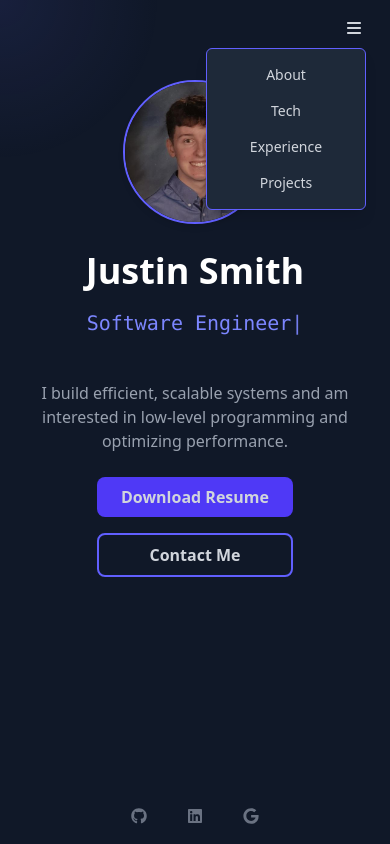
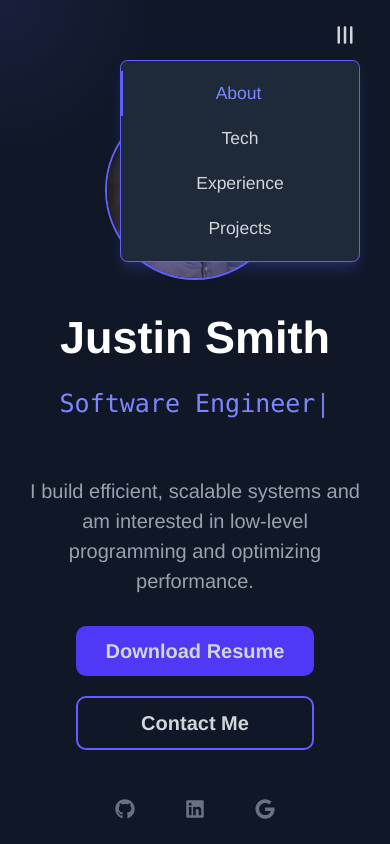
Before and after one commit to justnsmith/justnsmith.github.io, a React (Vite) app: page / in a window 390 px wide. Both pictures are taken after a click on the button "Toggle menu". Shown: the top 844 px of the page. Built offline with nearby package versions, Linux system fonts and the light colour scheme.

Commit message:
mobile update

```diff
--- a/src/App.tsx
+++ b/src/App.tsx
@@ -4,6 +4,7 @@ import About from "./components/About";
 import TechStack from "./components/TechStack";
 import Experience from "./components/Experience";
 import Projects from "./components/Projects";
+import "./styles/global.css";
 
 // Hook to track mouse position
 function useMousePosition() {
--- a/src/components/Hero.tsx
+++ b/src/components/Hero.tsx
@@ -13,6 +13,43 @@ export default function Hero() {
     const [isDeleting, setIsDeleting] = useState(false);
     const [activeSection, setActiveSection] = useState("about");
     const [isMenuOpen, setIsMenuOpen] = useState(false);
+    const [isMobileView, setIsMobileView] = useState(false);
+
+    // Check window size and update mobile view state
+    useEffect(() => {
+        const checkMobileView = () => {
+            setIsMobileView(window.innerWidth < 1024); // Use lg breakpoint (1024px)
+        };
+
+        // Initial check
+        checkMobileView();
+
+        // Add event listener for window resize
+        window.addEventListener('resize', checkMobileView);
+
+        // Cleanup
+        return () => window.removeEventListener('resize', checkMobileView);
+    }, []);
+
+    // Close menu when switching from mobile to desktop
+    useEffect(() => {
+        if (!isMobileView) {
+            setIsMenuOpen(false);
+        }
+    }, [isMobileView]);
+
+    // Close menu when clicking outside
+    useEffect(() => {
+        const handleClickOutside = (e: MouseEvent) => {
+            const target = e.target as HTMLElement;
+            if (isMenuOpen && !target.closest('.menu-container')) {
+                setIsMenuOpen(false);
+            }
+        };
+
+        document.addEventListener('mousedown', handleClickOutside);
+        return () => document.removeEventListener('mousedown', handleClickOutside);
+    }, [isMenuOpen]);
 
     useEffect(() => {
         const currentWord = words[currentWordIndex];
@@ -67,31 +104,50 @@ export default function Hero() {
 
     return (
         <section className="relative min-h-screen flex flex-col items-center px-6 sm:px-12 pt-20 bg-transparent text-white text-center">
-            {/* Burger Menu Top-Right (Only visible on small screens) */}
-            <div className="absolute top-4 right-6 md:hidden">
+            {/* Burger Menu - Only visible on mobile/tablet view */}
+            {isMobileView && (
+                <div className="fixed top-4 right-6 z-50 menu-container">
                     <button
                         onClick={() => setIsMenuOpen(!isMenuOpen)}
-                    className="text-gray-300 hover:text-white"
+                        aria-label="Toggle menu"
+                        className="text-gray-300 hover:text-white transition-colors duration-300"
                     >
-                    <FontAwesomeIcon icon={faBars} className="w-6 h-6" />
+                        <FontAwesomeIcon
+                            icon={faBars}
+                            className={`w-6 h-6 transition-transform duration-300 ${isMenuOpen ? 'rotate-90' : ''}`}
+                        />
                     </button>
 
-                {/* Dropdown Menu */}
-                {isMenuOpen && (
-                    <div className="absolute right-0 mt-2 bg-gray-800 border border-indigo-500 rounded-md shadow-lg py-2 z-50 w-40">
-                        {sectionIds.map((id) => (
+                    {/* Dropdown Menu with Animation */}
+                    <div
+                        className={`absolute right-0 mt-2 w-48 bg-gray-800 border border-indigo-500 rounded-md shadow-lg shadow-indigo-500/20 overflow-hidden transition-all duration-300 origin-top-right ${
+                            isMenuOpen
+                                ? 'opacity-100 scale-100 translate-y-0'
+                                : 'opacity-0 scale-95 -translate-y-2 pointer-events-none'
+                        }`}
+                    >
+                        <div className="py-2">
+                            {sectionIds.map((id, index) => (
                                 <a
                                     key={id}
                                     href={`#${id}`}
                                     onClick={(e) => handleNavigationClick(id, e)}
-                                className="block px-4 py-2 text-sm text-gray-300 hover:text-white"
+                                    className={`block px-4 py-2 text-sm transition-all duration-300 hover:bg-gray-700 ${
+                                        activeSection === id
+                                            ? "text-indigo-400 border-l-2 border-indigo-500 pl-3"
+                                            : "text-gray-300 hover:text-white"
+                                    }`}
+                                    style={{
+                                        transitionDelay: isMenuOpen ? `${index * 50}ms` : '0ms'
+                                    }}
                                 >
                                     {id.charAt(0).toUpperCase() + id.slice(1)}
                                 </a>
                             ))}
                         </div>
+                    </div>
+                </div>
             )}
-            </div>
 
             {/* Profile Image */}
             <img
@@ -115,56 +171,63 @@ export default function Hero() {
             </p>
 
             {/* Buttons */}
-            <div className="flex flex-col sm:flex-row gap-4 mb-6">
+            <div className="flex flex-col sm:flex-row gap-4 mb-8">
                 <a
                     href="/resume.pdf"
                     download="Justin_Smith_Resume.pdf"
-                    className="bg-indigo-600 text-gray-300 hover:bg-indigo-700 hover:text-white font-semibold py-2 px-6 rounded-lg transition-all"
+                    className="bg-indigo-600 text-gray-300 hover:bg-indigo-700 hover:text-white font-semibold py-2 px-6 rounded-lg transition-all hover:shadow-lg hover:shadow-indigo-600/20 transform hover:-translate-y-0.5"
                 >
                     Download Resume
                 </a>
                 <a
                     href="#contact"
-                    className="border-2 border-indigo-500 text-gray-300 hover:bg-indigo-500 hover:text-white font-semibold py-2 px-6 rounded-lg transition-all"
+                    className="border-2 border-indigo-500 text-gray-300 hover:bg-indigo-500 hover:text-white font-semibold py-2 px-6 rounded-lg transition-all hover:shadow-lg hover:shadow-indigo-500/20 transform hover:-translate-y-0.5"
                 >
                     Contact Me
                 </a>
             </div>
 
-            {/* Section Scrollspy Links (visible only on md+) */}
-            <div className="hidden md:flex flex-col gap-6 mt-2">
+            {/* Selection Indicator - Only visible on desktop/larger screens */}
+            {!isMobileView && (
+                <div className="flex flex-col gap-8 mb-8">
                     {sectionIds.map((id) => (
                         <a
                             key={id}
                             href={`#${id}`}
                             onClick={(e) => handleNavigationClick(id, e)}
-                        className={`text-sm font-medium transition ${
-                            activeSection === id ? "text-white scale-110" : "text-gray-400"
-                        } hover:text-white`}
+                            className={`relative text-sm font-medium transition-all duration-300 hover:text-white group ${
+                                activeSection === id
+                                    ? "text-white scale-110"
+                                    : "text-gray-400"
+                            }`}
                         >
                             {id.charAt(0).toUpperCase() + id.slice(1)}
+                            <span className={`absolute left-0 bottom-0 w-full h-0.5 bg-indigo-500 transform origin-left transition-transform duration-300 ${
+                                activeSection === id ? 'scale-x-100' : 'scale-x-0'
+                            } group-hover:scale-x-100`}></span>
                         </a>
                     ))}
                 </div>
+            )}
 
-            {/* Social Icons */}
-            <div className="flex gap-6 mt-auto mb-4">
-                <a href="https://github.com/justnsmith" target="_blank">
+            {/* Social Icons - Fixed footer */}
+            <div className="fixed bottom-0 w-full flex justify-center gap-6 py-4 bg-gray-900 z-30">
+                <a href="https://github.com/justnsmith" target="_blank" className="bg-gray-900 group">
                     <FontAwesomeIcon
                         icon={faGithub}
-                        className="w-8 h-8 text-gray-500 hover:text-white transition-transform transform hover:scale-125"
+                        className="w-8 h-8 text-gray-500 transition-all duration-300 transform group-hover:text-white group-hover:scale-125"
                     />
                 </a>
-                <a href="https://linkedin.com/in/jstinsmith" target="_blank">
+                <a href="https://linkedin.com/in/jstinsmith" target="_blank" className="bg-gray-900 group">
                     <FontAwesomeIcon
                         icon={faLinkedin}
-                        className="w-8 h-8 text-gray-500 hover:text-white transition-transform transform hover:scale-125"
+                        className="w-8 h-8 text-gray-500 transition-all duration-300 transform group-hover:text-white group-hover:scale-125"
                     />
                 </a>
-                <a href="mailto:jstinwsmith@gmail.com">
+                <a href="mailto:jstinwsmith@gmail.com" className="bg-gray-900 group">
                     <FontAwesomeIcon
                         icon={faGoogle}
-                        className="w-8 h-8 text-gray-500 hover:text-white transition-transform transform hover:scale-125"
+                        className="w-8 h-8 text-gray-500 transition-all duration-300 transform group-hover:text-white group-hover:scale-125"
                     />
                 </a>
             </div>
```
Lines whose indentation alone changed are shown as unchanged.
